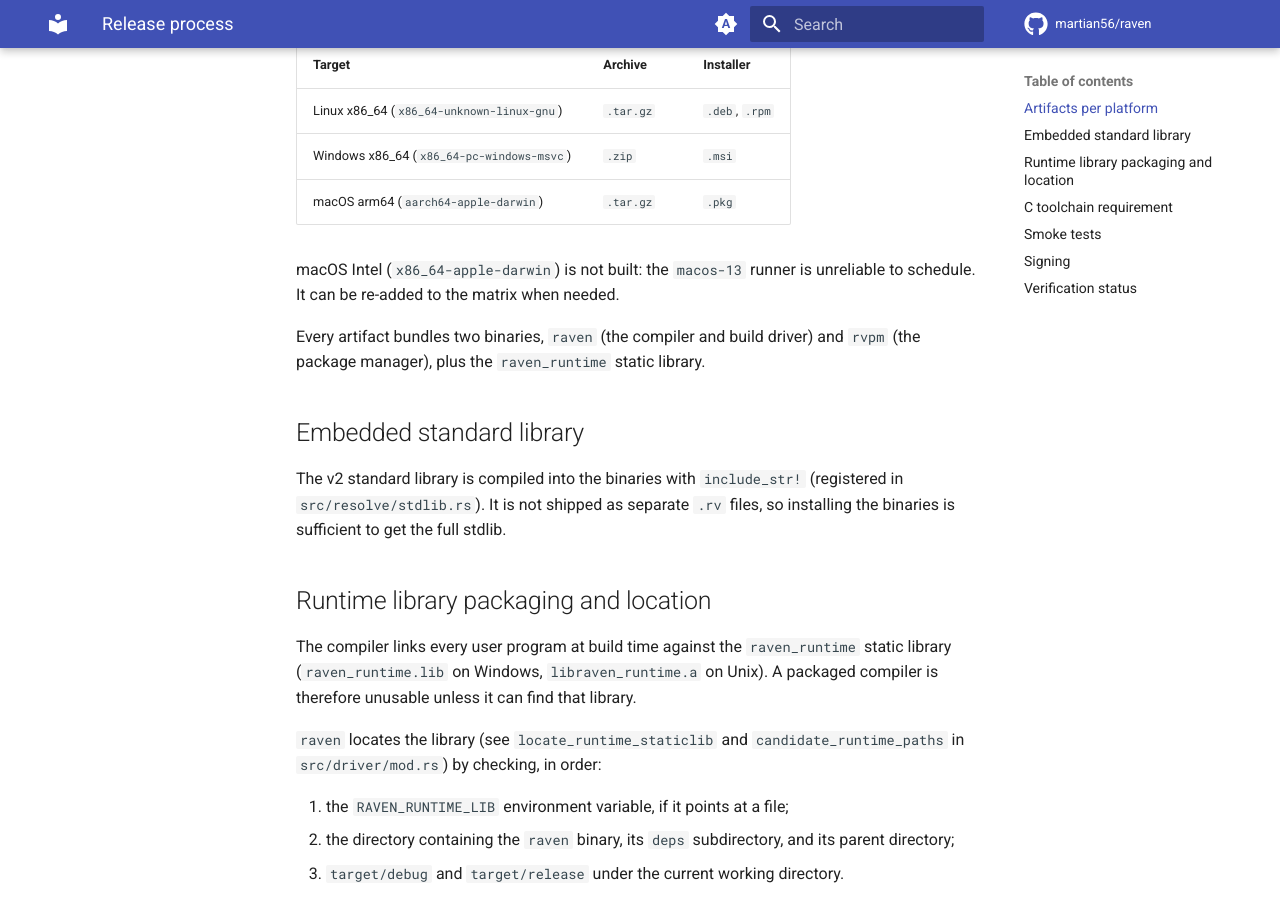
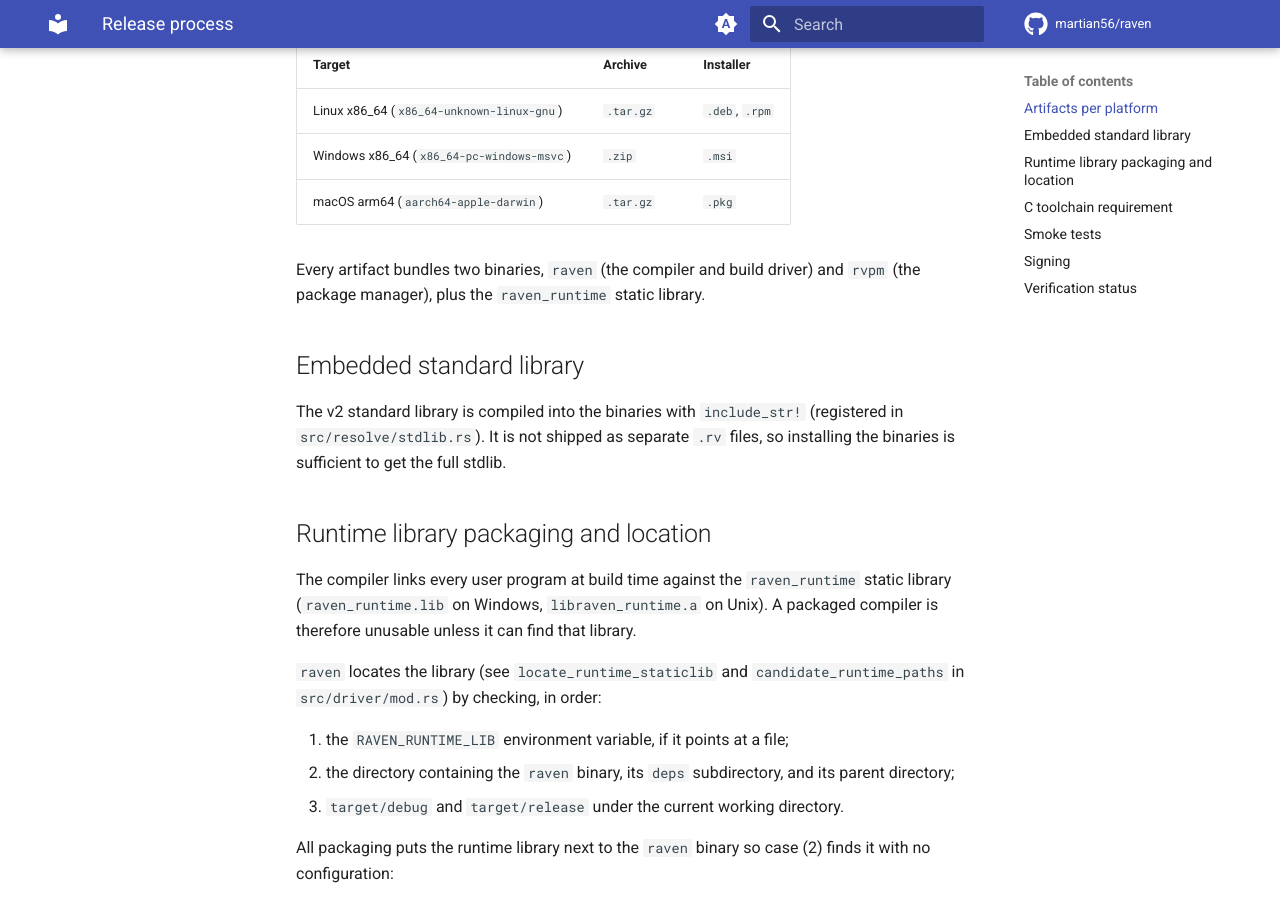
Before and after one commit to martian56/raven, an MkDocs documentation site: the page built from docs/v2/specs/release.md, in a window 1280 px wide and 900 px high, scrolled down 446 px. Built offline with MkDocs 1.6.1 and Material for MkDocs 9.7.7, drawn with Linux system fonts in a browser that asks for light colours; comment, search, counter and statistics services are not loaded.

Commit message:
ci(release): curated release body and categorized release notes
Add a release body (description, install instructions, changelog link)
and a .github/release.yml that groups the auto-generated What's Changed
section into labeled categories (bug fixes, compiler, stdlib, tooling).
Drop the stale macOS Intel note.

```diff
--- a/docs/v2/specs/release.md
+++ b/docs/v2/specs/release.md
@@ -16,9 +16,6 @@
 | Linux x86_64 (`x86_64-unknown-linux-gnu`) | `.tar.gz` | `.deb`, `.rpm` |
 | Windows x86_64 (`x86_64-pc-windows-msvc`) | `.zip` | `.msi` |
 | macOS arm64 (`aarch64-apple-darwin`) | `.tar.gz` | `.pkg` |
-
-macOS Intel (`x86_64-apple-darwin`) is not built: the `macos-13` runner is
-unreliable to schedule. It can be re-added to the matrix when needed.
 
 Every artifact bundles two binaries, `raven` (the compiler and build driver)
 and `rvpm` (the package manager), plus the `raven_runtime` static library.
```
Also changed, not shown: 2 other files.
